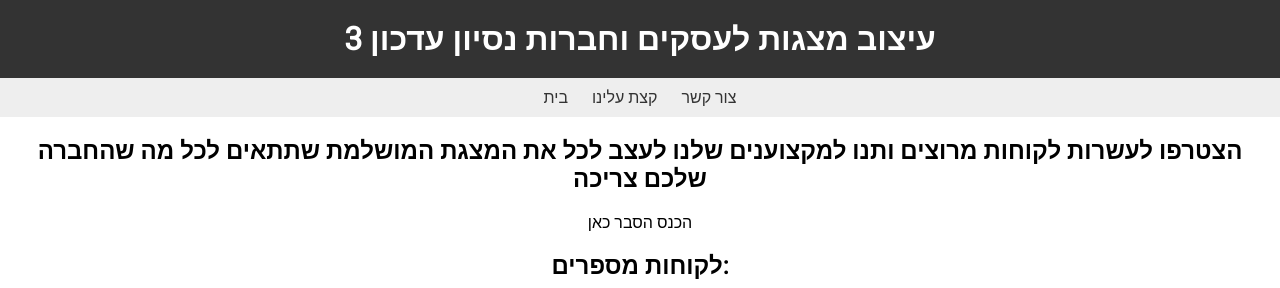
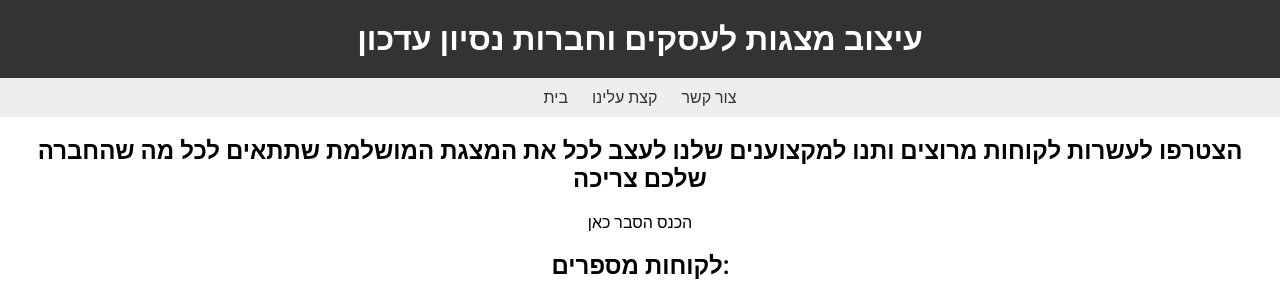
Before and after one commit to YuvalReg/MyWebsite, a website built with Parcel: page index.html in a window 1280 px wide. Shown: the top 288 px of the page. Built offline with nearby package versions, Linux system fonts and the light colour scheme.

Commit message:
Update index.html
בדיקה עדכון הפוך

```diff
--- a/index.html
+++ b/index.html
@@ -8,7 +8,7 @@
 </head>
 <body>
 <header>
-  <h1>עיצוב מצגות לעסקים וחברות נסיון עדכון 3</h1>
+  <h1>עיצוב מצגות לעסקים וחברות נסיון עדכון</h1>
 </header>
 <nav>
   <ul>
```
